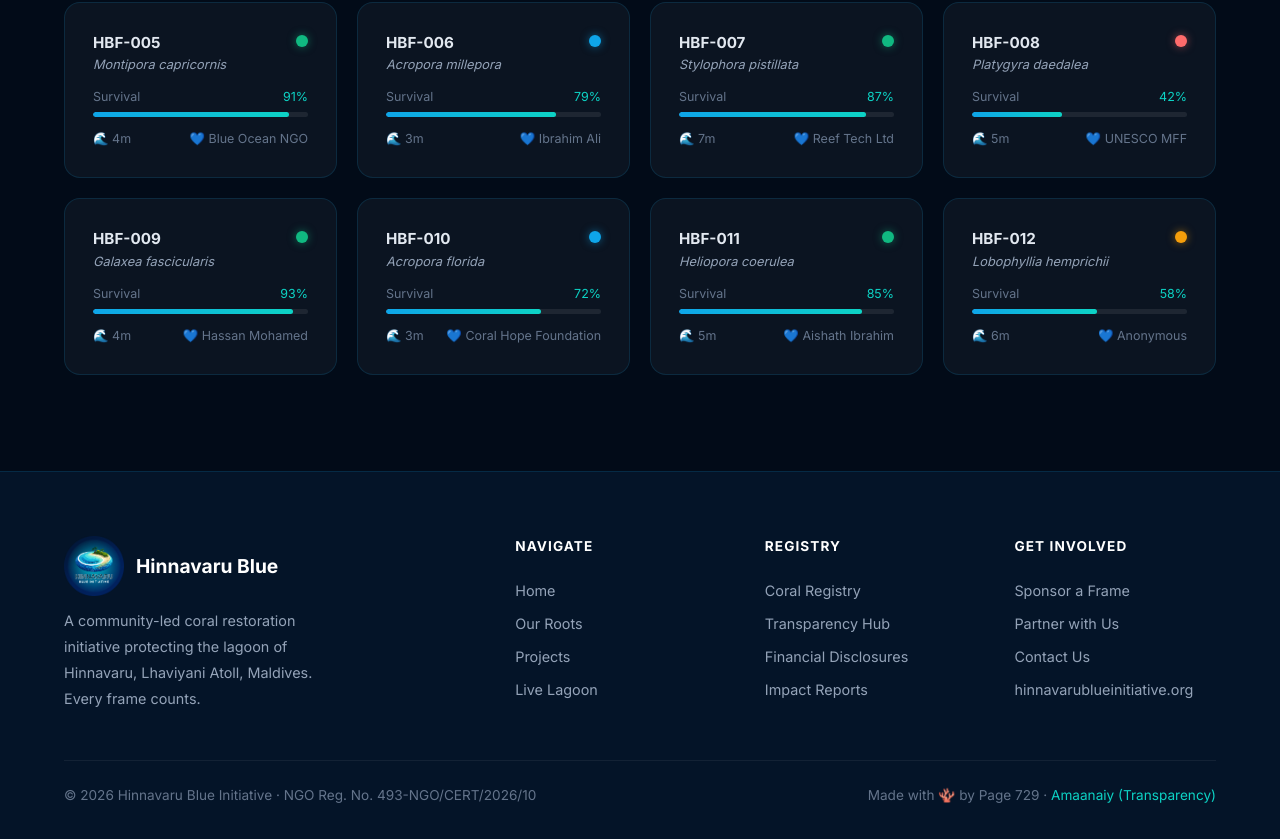
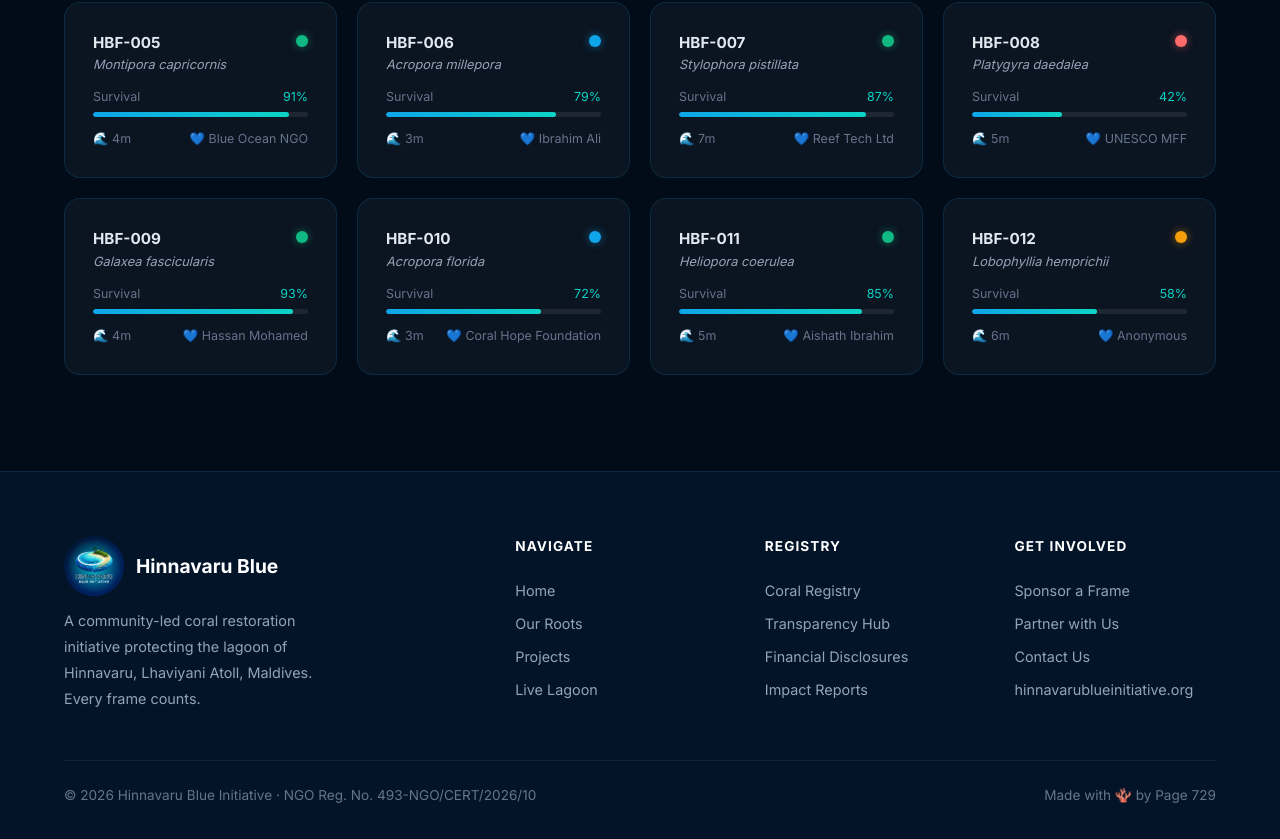
Before and after one commit to mirerz/hinnavaru-blue, a React (Vite) app: page /live-lagoon in a window 1280 px wide. Shown: the part 1749-2588 px from the top of the page. Built offline with nearby package versions, Linux system fonts and the light colour scheme.

Commit message:
Remove Transparency text from signature

```diff
--- a/src/components/Layout.jsx
+++ b/src/components/Layout.jsx
@@ -82,7 +82,7 @@ export default function Layout() {
           </div>
           <div className="footer-bottom">
             <span>© 2026 Hinnavaru Blue Initiative · NGO Reg. No. 493-NGO/CERT/2026/10</span>
-            <span>Made with 🪸 by Page 729 · <a href="/registry#transparency">Amaanaiy (Transparency)</a></span>
+            <span>Made with 🪸 by Page 729</span>
           </div>
         </div>
       </footer>
```
